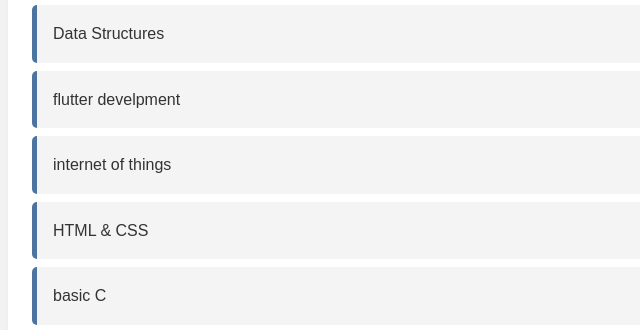
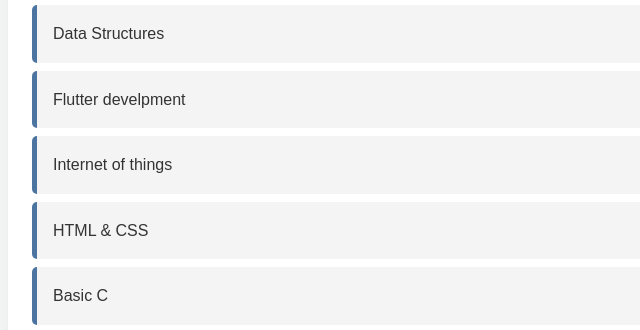
Before and after one commit to reshmithareddy04/reshmithareddy04.github.io, a plain HTML site: page index.html in a window 1280 px wide. Shown: the part 1172-1502 px from the top of the page, 208-848 px from the left. Drawn offline with Linux system fonts and the light colour scheme.

Commit message:
index.html

```diff
--- a/index.html
+++ b/index.html
@@ -171,10 +171,10 @@
             <li>Python</li>
             <li>MySQL & MongoDB</li>
             <li>Data Structures</li>
-            <li>flutter develpment</li>
-            <li>internet of things</li>
+            <li>Flutter develpment</li>
+            <li>Internet of things</li>
             <li>HTML & CSS</li>
-            <li> basic C</li>
+            <li>Basic C</li>
             <li>blockchain technology</li>
         </ul>
 
```
